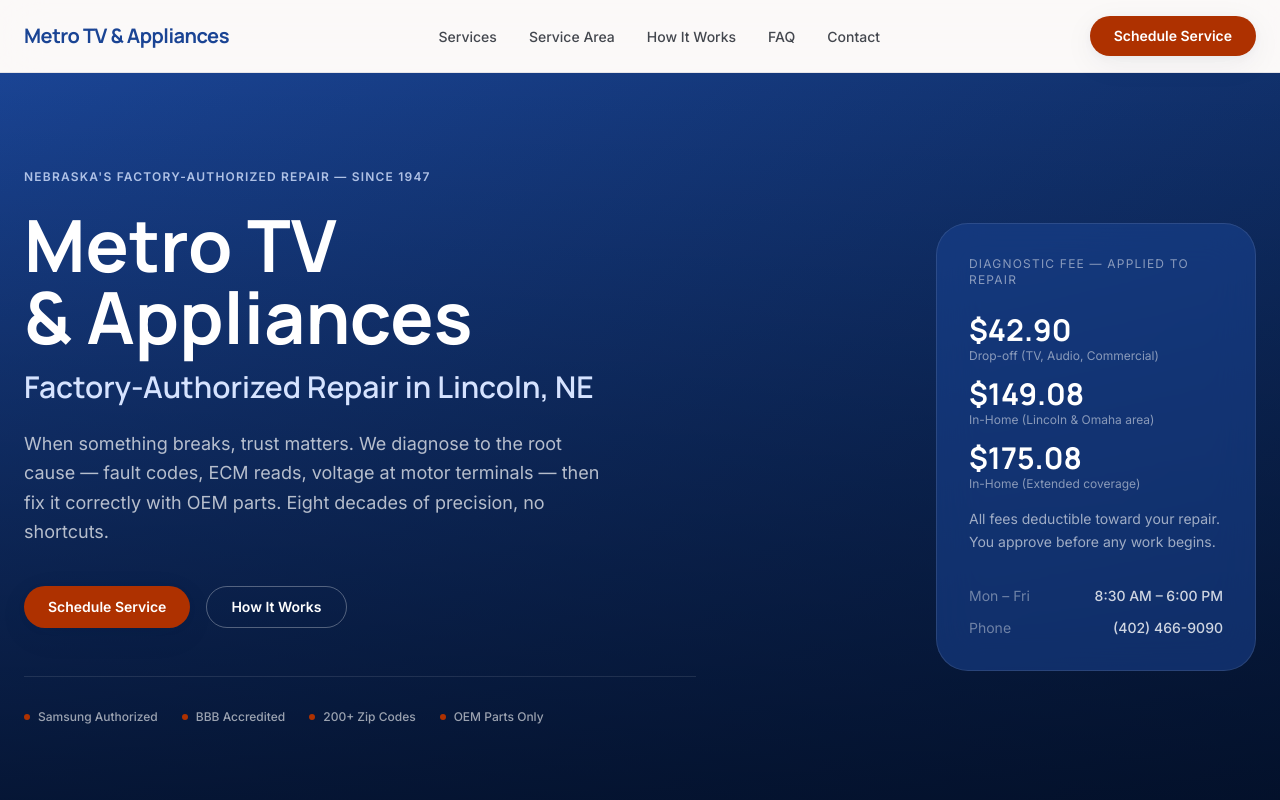
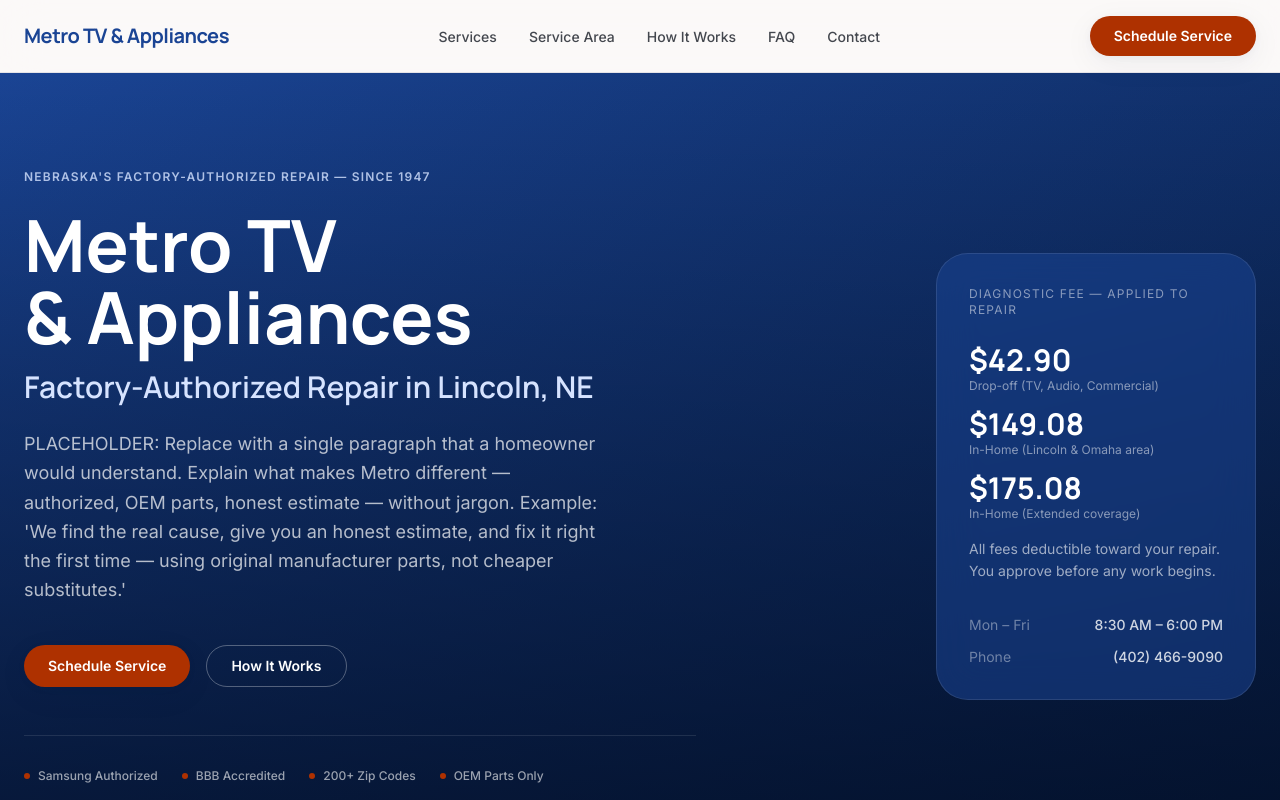
Before and after one commit to mrtrapmoney1/finalmet, a Next.js app: page / in a window 1280 px wide. Shown: the top 800 px of the page. Built offline with nearby package versions, Linux system fonts and the light colour scheme.

Commit message:
refactor: move hero body copy and trust badges to lib/content.ts HERO_COPY slot

```diff
--- a/components/sections/Hero.tsx
+++ b/components/sections/Hero.tsx
@@ -1,5 +1,6 @@
 import { Button } from "@/components/ui/Button";
 import { BUSINESS } from "@/lib/constants";
+import { HERO_COPY } from "@/lib/content";
 
 export function Hero() {
   return (
@@ -22,9 +23,7 @@
           </p>
 
           <p className="text-lg text-white/70 leading-relaxed mb-10 max-w-xl">
-            When something breaks, trust matters. We diagnose to the root cause —
-            fault codes, ECM reads, voltage at motor terminals — then fix it
-            correctly with OEM parts. Eight decades of precision, no shortcuts.
+            {HERO_COPY.body}
           </p>
 
           <div className="flex flex-wrap gap-4">
@@ -38,12 +37,7 @@
 
           {/* Trust badges */}
           <div className="flex flex-wrap gap-6 mt-12 pt-8 border-t border-white/10">
-            {[
-              "Samsung Authorized",
-              "BBB Accredited",
-              "200+ Zip Codes",
-              "OEM Parts Only",
-            ].map((badge) => (
+            {HERO_COPY.badges.map((badge) => (
               <div key={badge} className="flex items-center gap-2">
                 <span className="w-1.5 h-1.5 rounded-full bg-secondary" />
                 <span className="text-xs text-white/60 font-medium">{badge}</span>
```
